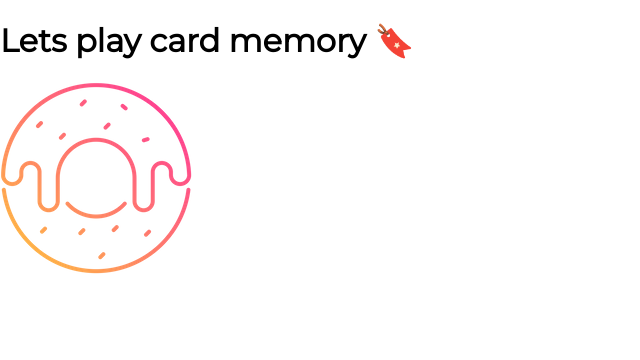
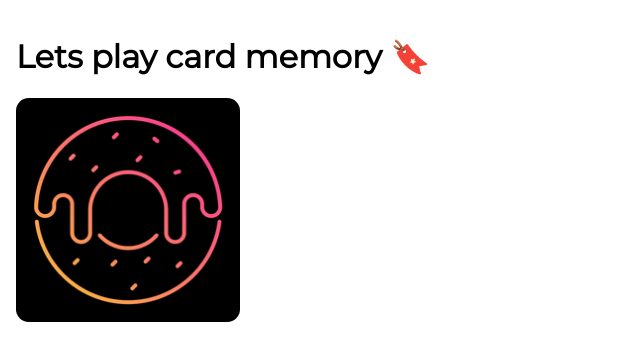
Before and after one commit to riittagerhards/card-memory, a React (Vite) app: page / in a window 1280 px wide. Shown: the top 360 px of the page, without its empty margins (0-640 px from the left). Built offline with nearby package versions, Linux system fonts and the light colour scheme.

Commit message:
✨ Add card component with background design

```diff
--- /dev/null
+++ b/src/app/components/Card.module.css
@@ -0,0 +1,10 @@
+.card {
+  background-color: black;
+  height: 14rem;
+  width: 14rem;
+  background-image: url(../assets/CardIcon.png);
+  background-repeat: no-repeat;
+  background-position: center;
+  background-size: 85%;
+  border-radius: 0.8rem;
+}
--- a/src/app/components/Card.tsx
+++ b/src/app/components/Card.tsx
@@ -1,8 +1,8 @@
 import React from 'react';
-import CardIcon from '../assets/CardIcon.png';
+import styles from './Card.module.css';
 
 function MemoryCard(): JSX.Element {
-  return <img src={CardIcon} />;
+  return <div className={styles.card}></div>;
 }
 
 export default MemoryCard;
--- a/src/app/globals.css
+++ b/src/app/globals.css
@@ -7,7 +7,7 @@
 }
 
 body {
-  margin: 0;
+  margin: 1rem;
   font-family: 'Montserrat', sans-serif;
   padding: 0;
 }
```
